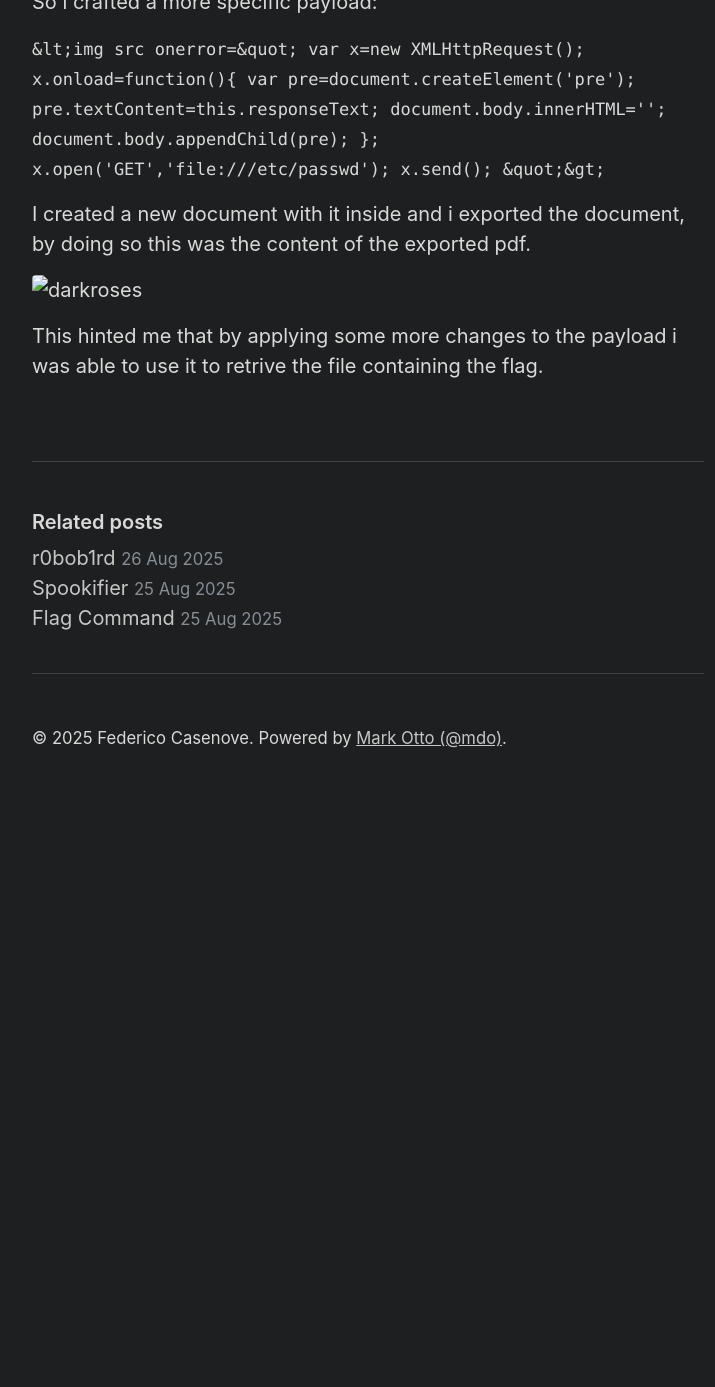
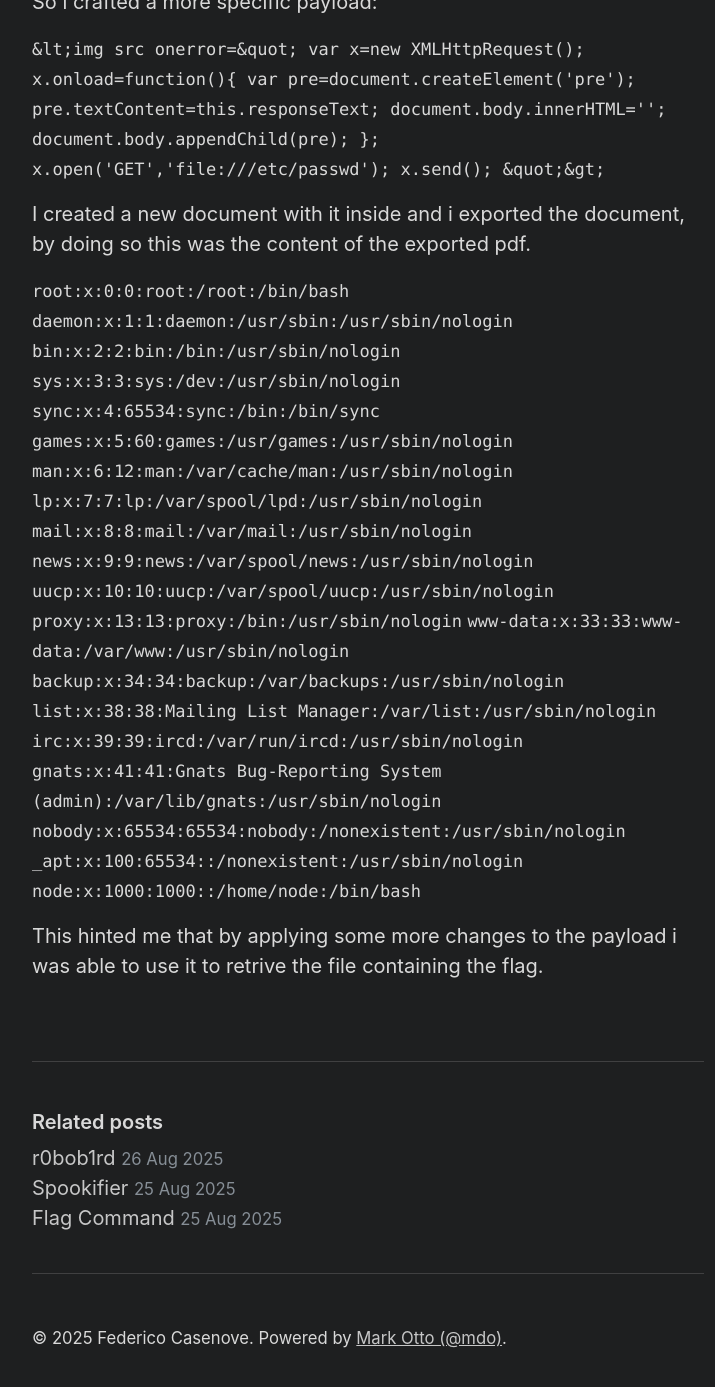
Before and after one commit to xirver/xirver.github.io, a Jekyll site: the page built from _posts/2025-08-27-BlackRunes.md, in a window 1280 px wide and 1400 px high, scrolled down 1756 px. Shown: the top 1387 px of the window, without its empty margins (272-987 px from the left). Built offline with Jekyll 4.4.1, drawn with Linux system fonts in a browser that asks for light colours; before the commit the page ends 2556 px from its top, so only the background shows below that.

Commit message:
Update 2025-08-27-BlackRunes.md

```diff
--- a/_posts/2025-08-27-BlackRunes.md
+++ b/_posts/2025-08-27-BlackRunes.md
@@ -40,6 +40,26 @@ So i crafted a more specific payload:
 
 I created a new document with it inside and i exported the document, by doing so this was the content of the exported pdf.
 
-<img src="/assets/images/DarkRoses/output_darkrunes.png" alt="darkroses">
+`root:x:0:0:root:/root:/bin/bash`
+`daemon:x:1:1:daemon:/usr/sbin:/usr/sbin/nologin`
+`bin:x:2:2:bin:/bin:/usr/sbin/nologin`
+`sys:x:3:3:sys:/dev:/usr/sbin/nologin`
+`sync:x:4:65534:sync:/bin:/bin/sync`
+`games:x:5:60:games:/usr/games:/usr/sbin/nologin`
+`man:x:6:12:man:/var/cache/man:/usr/sbin/nologin`
+`lp:x:7:7:lp:/var/spool/lpd:/usr/sbin/nologin`
+`mail:x:8:8:mail:/var/mail:/usr/sbin/nologin`
+`news:x:9:9:news:/var/spool/news:/usr/sbin/nologin`
+`uucp:x:10:10:uucp:/var/spool/uucp:/usr/sbin/nologin`
+`proxy:x:13:13:proxy:/bin:/usr/sbin/nologin`
+`www-data:x:33:33:www-data:/var/www:/usr/sbin/nologin`
+`backup:x:34:34:backup:/var/backups:/usr/sbin/nologin`
+`list:x:38:38:Mailing List Manager:/var/list:/usr/sbin/nologin`
+`irc:x:39:39:ircd:/var/run/ircd:/usr/sbin/nologin`
+`gnats:x:41:41:Gnats Bug-Reporting System`
+`(admin):/var/lib/gnats:/usr/sbin/nologin`
+`nobody:x:65534:65534:nobody:/nonexistent:/usr/sbin/nologin`
+`_apt:x:100:65534::/nonexistent:/usr/sbin/nologin`
+`node:x:1000:1000::/home/node:/bin/bash`
 
 This hinted me that by applying some more changes to the payload i was able to use it to retrive the file containing the flag.
```
